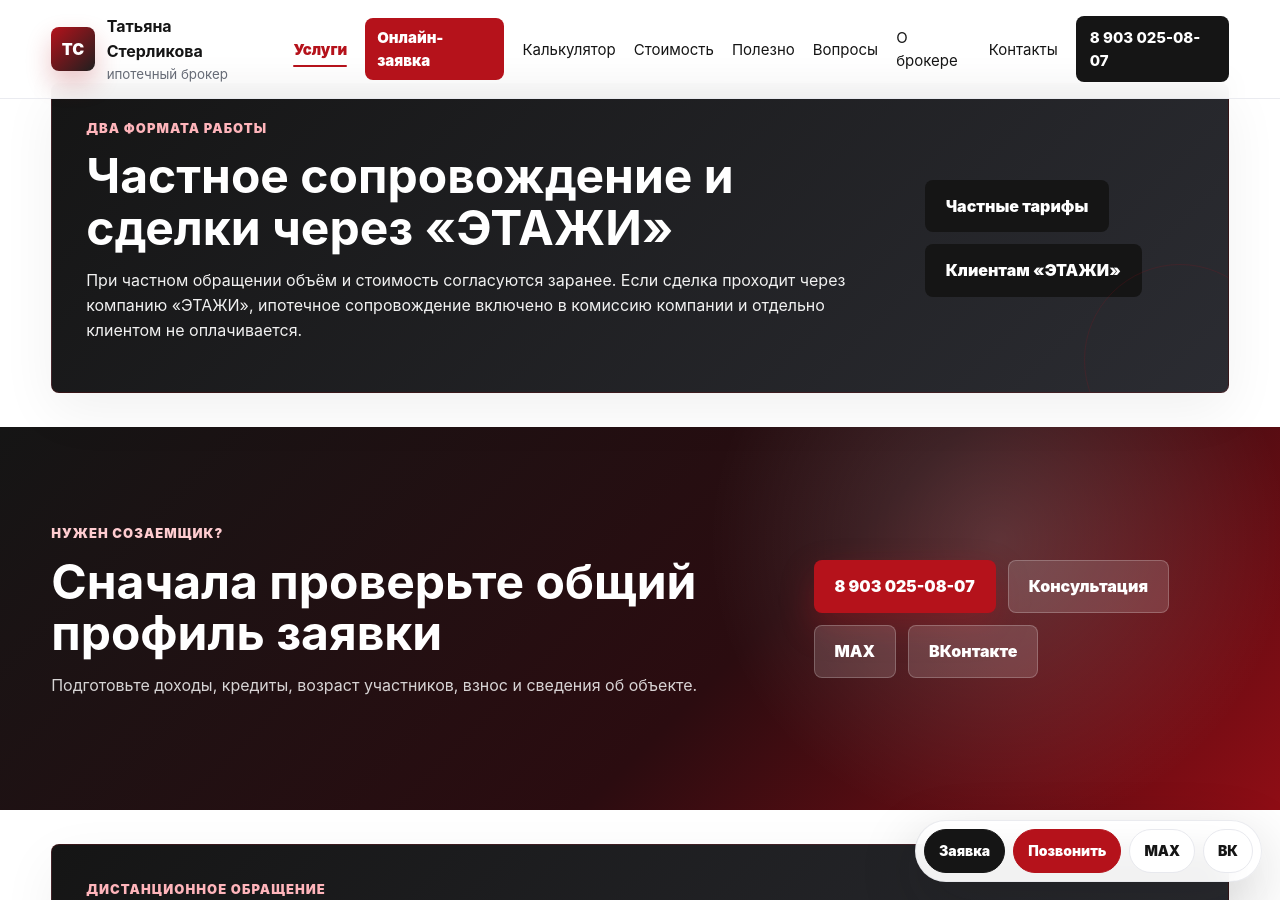
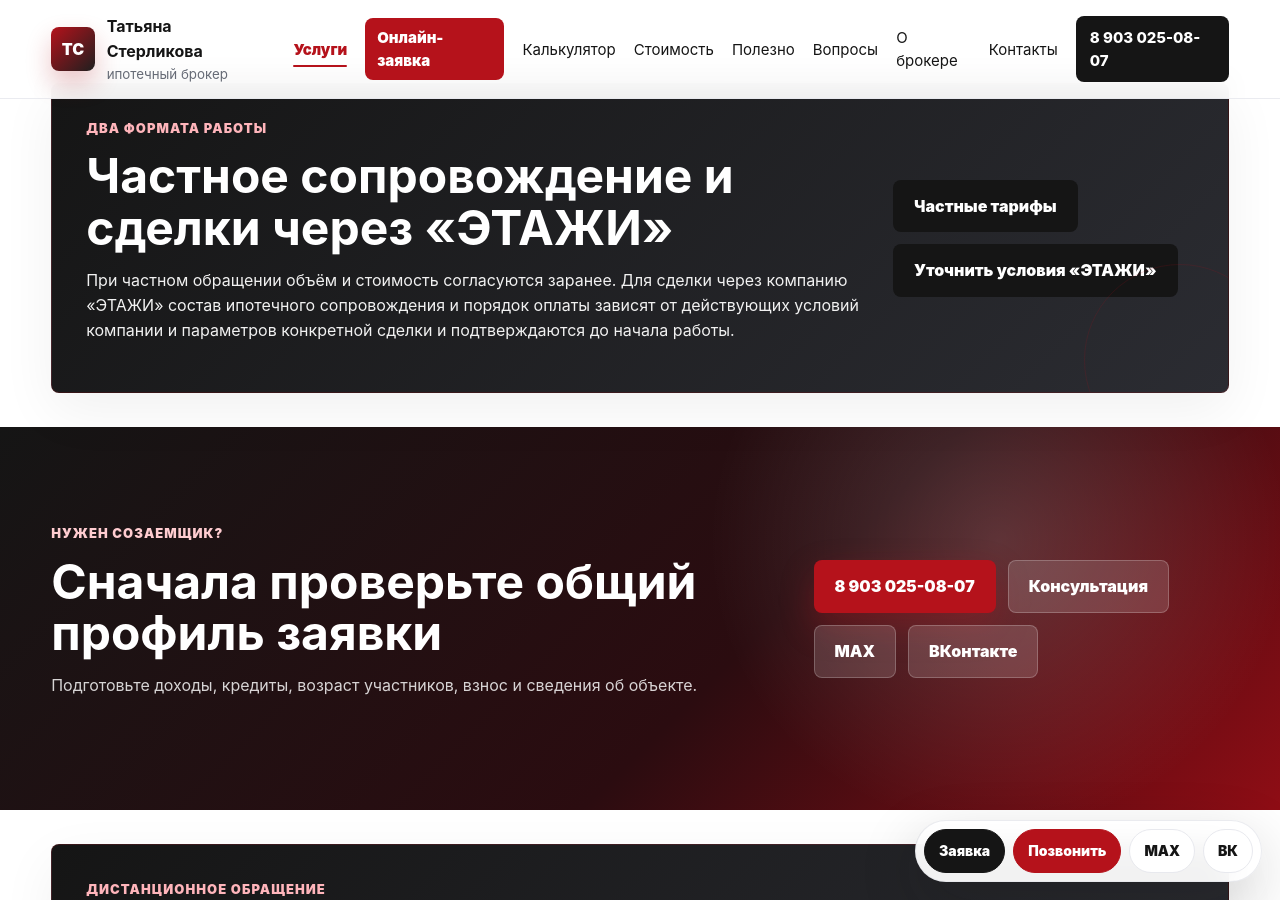
Before and after one commit to deputat36/broker, a Jekyll site: the page built from uslugi/ipoteka-s-sozaemshchikom.md, in a window 1280 px wide and 900 px high, scrolled down 2116 px. Built offline with Jekyll 4.4.1, drawn with Linux system fonts in a browser that asks for light colours; our own code applies the rules of GitHub Pages for plain Markdown files.

Commit message:
Уточнить условия ЭТАЖИ для созаемщика

```diff
--- a/uslugi/ipoteka-s-sozaemshchikom.md
+++ b/uslugi/ipoteka-s-sozaemshchikom.md
@@ -14,6 +14,6 @@
 
 <section class="section content-layout"><article class="content-main"><h2>Что входит в ипотечную работу</h2><p>Разбор состава заемщиков, доходов, обязательств и объекта, выбор маршрута, подготовка данных и сопровождение до решения банка. Конкретный объём помощи после решения банка зависит от выбранного формата и согласуется заранее.</p><p>Базовая логика выбора второго заемщика разобрана в статье <a class="text-link" href="{{ '/polezno/sozaemshchik-po-ipoteke/' | relative_url }}">созаемщик по ипотеке</a>.</p><h2>Локальные страницы</h2><ul><li><a href="{{ '/geo/borisoglebsk/ipoteka-s-sozaemshchikom/' | relative_url }}">Борисоглебск</a></li><li><a href="{{ '/geo/gribanovskiy/ipoteka-s-sozaemshchikom/' | relative_url }}">Грибановский район</a></li><li><a href="{{ '/geo/povorino/ipoteka-s-sozaemshchikom/' | relative_url }}">Поворино и район</a></li></ul></article><aside class="sidebar"><div class="seo-panel"><h3>Полезные разделы</h3><ul><li><a href="{{ '/kak-prohodit-rabota/' | relative_url }}">Как проходит работа</a></li><li><a href="{{ '/stoimost/' | relative_url }}">Стоимость частного сопровождения</a></li><li><a href="{{ '/etagi/' | relative_url }}">Клиентам «ЭТАЖИ»</a></li><li><a href="{{ '/uslugi/slozhnaya-ipoteka/' | relative_url }}">Сложная ипотека</a></li><li><a href="{{ '/uslugi/semeynaya-ipoteka/' | relative_url }}">Семейная ипотека</a></li></ul></div></aside></section>
 
-<section class="section compact-section"><div class="notice"><div><p class="eyebrow">Два формата работы</p><h2>Частное сопровождение и сделки через «ЭТАЖИ»</h2><p>При частном обращении объём и стоимость согласуются заранее. Если сделка проходит через компанию «ЭТАЖИ», ипотечное сопровождение включено в комиссию компании и отдельно клиентом не оплачивается.</p></div><div class="hero-actions"><a class="btn btn-dark" href="{{ '/stoimost/' | relative_url }}">Частные тарифы</a><a class="btn btn-dark" href="{{ '/etagi/' | relative_url }}">Клиентам «ЭТАЖИ»</a></div></div></section>
+<section class="section compact-section"><div class="notice"><div><p class="eyebrow">Два формата работы</p><h2>Частное сопровождение и сделки через «ЭТАЖИ»</h2><p>При частном обращении объём и стоимость согласуются заранее. Для сделки через компанию «ЭТАЖИ» состав ипотечного сопровождения и порядок оплаты зависят от действующих условий компании и параметров конкретной сделки и подтверждаются до начала работы.</p></div><div class="hero-actions"><a class="btn btn-dark" href="{{ '/stoimost/' | relative_url }}">Частные тарифы</a><a class="btn btn-dark" href="{{ '/etagi/' | relative_url }}">Уточнить условия «ЭТАЖИ»</a></div></div></section>
 
 <section class="section cta-section"><div><p class="eyebrow">Нужен созаемщик?</p><h2>Сначала проверьте общий профиль заявки</h2><p>Подготовьте доходы, кредиты, возраст участников, взнос и сведения об объекте.</p></div><div class="cta-actions"><a class="btn btn-primary" href="tel:+79030250807">8 903 025-08-07</a><a class="btn btn-secondary" href="{{ '/konsultaciya/' | relative_url }}">Консультация</a><button class="btn btn-secondary" type="button" data-copy-phone>MAX</button><a class="btn btn-secondary" href="https://vk.com/tatyanasterlikova" rel="noopener">ВКонтакте</a></div></section>
```
